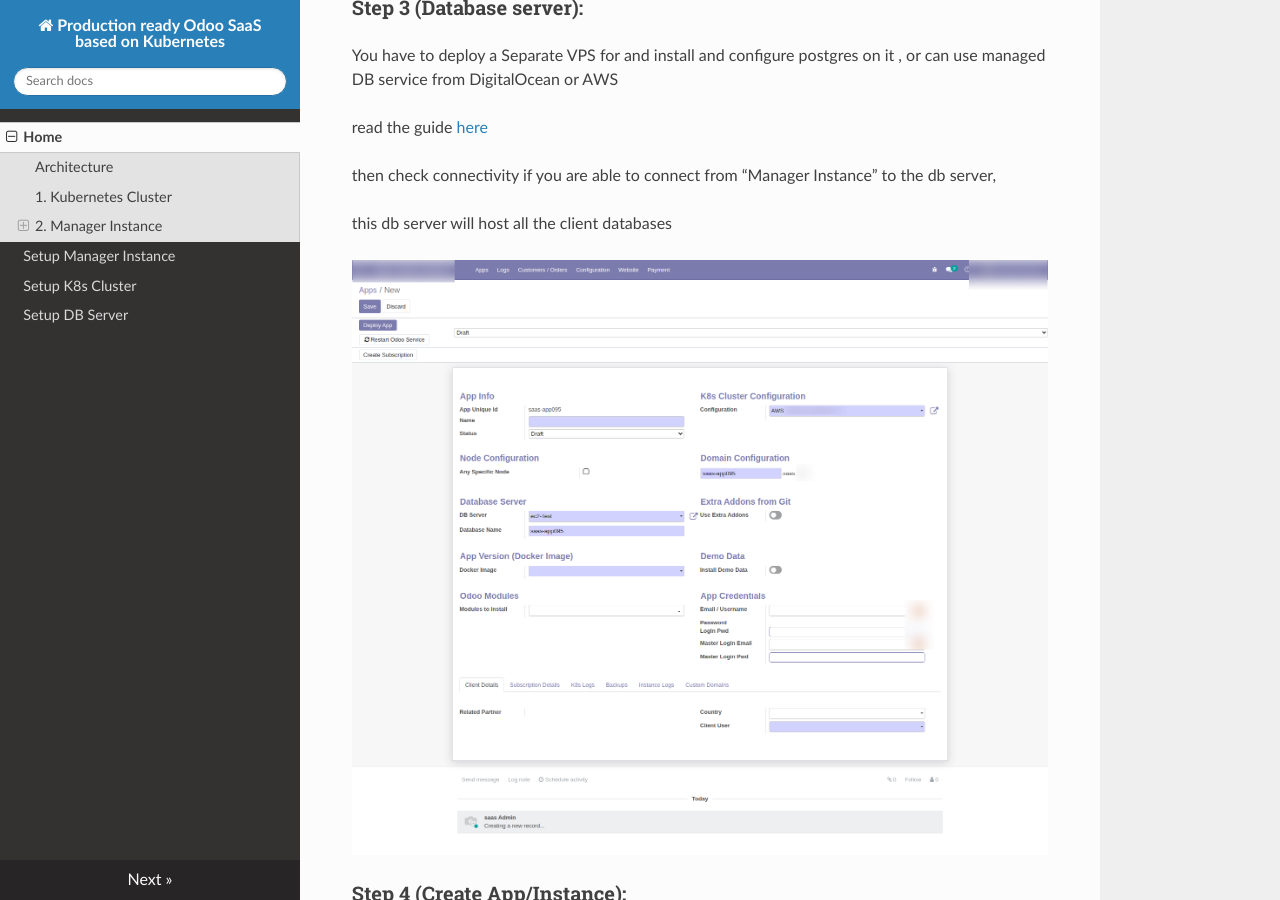
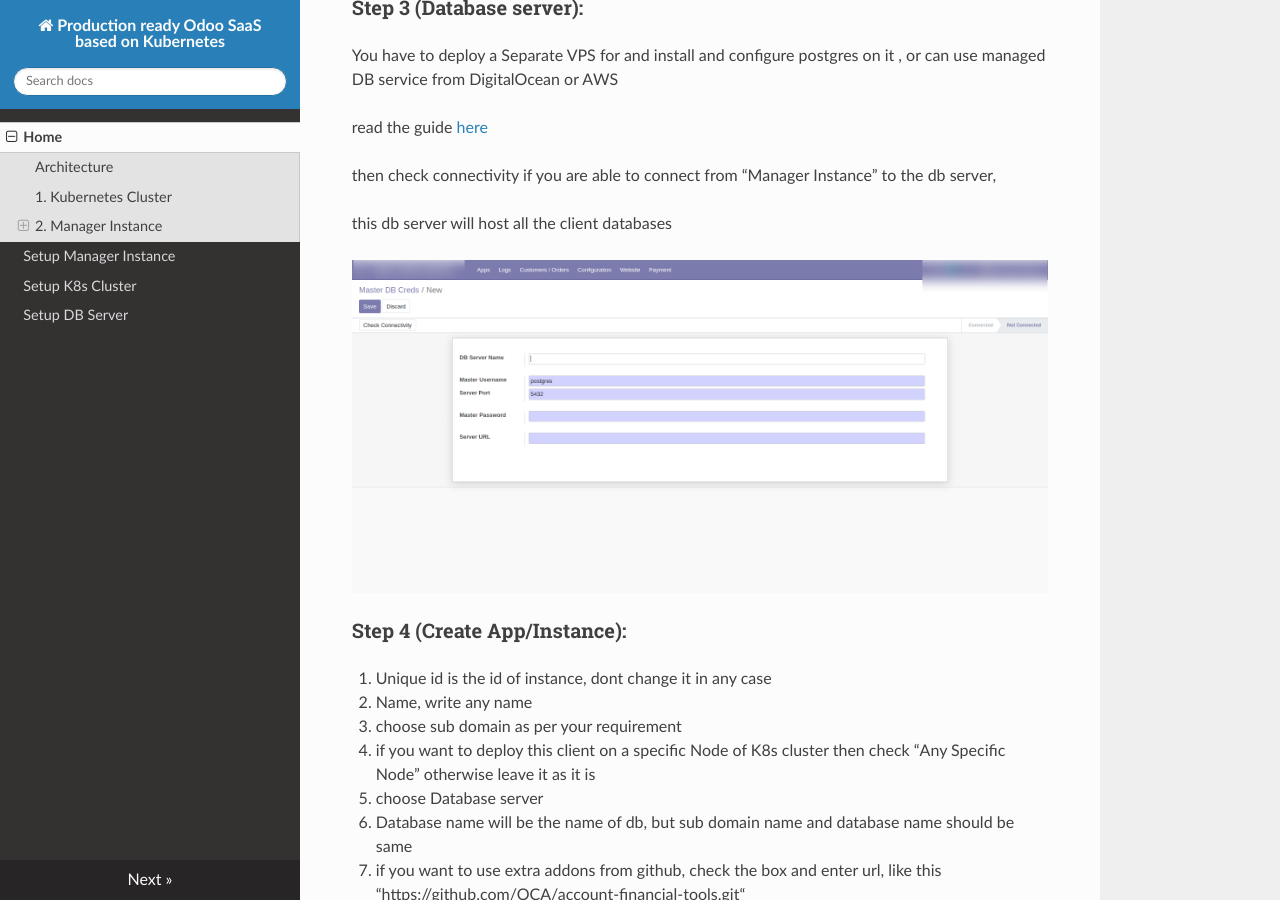
Before and after one commit to herawais/odoo-saas-kubernetes, an MkDocs documentation site: the page built from docs/index.md, in a window 1280 px wide and 900 px high, scrolled down 3043 px. Built offline with MkDocs 1.6.1, drawn with Linux system fonts in a browser that asks for light colours; nearby versions of some CDN libraries.

Commit message:
[ADD] main docs

```diff
--- a/docs/index.md
+++ b/docs/index.md
@@ -74,7 +74,7 @@
 
 this db server will host all the client databases
 
-![Cluster1](img/img4.png)
+![Cluster1](img/img5.png)
 
 
 ### Step 4 (Create App/Instance):
@@ -106,7 +106,7 @@
 13. Client user is the user, to whom you want to notify about this instance and creds, you should have configured smtp in your manager instance
 
 
-![Cluster1](img/img5.png)
+![Cluster1](img/img4.png)
 
 
 Save and click on **Deploy App**
```
